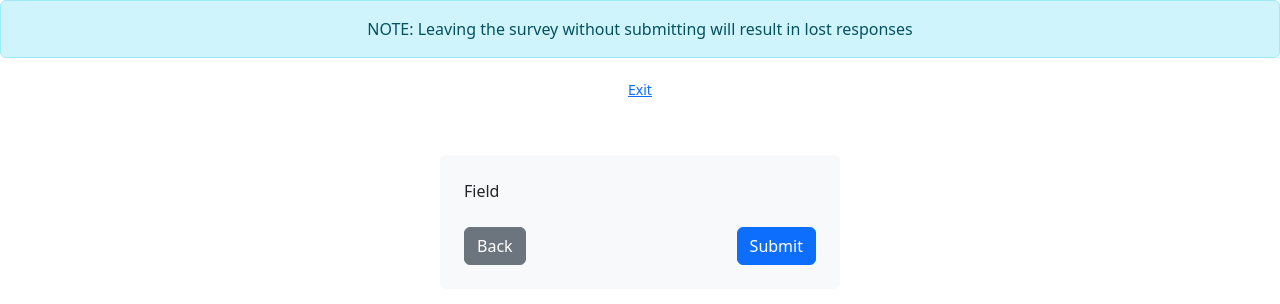
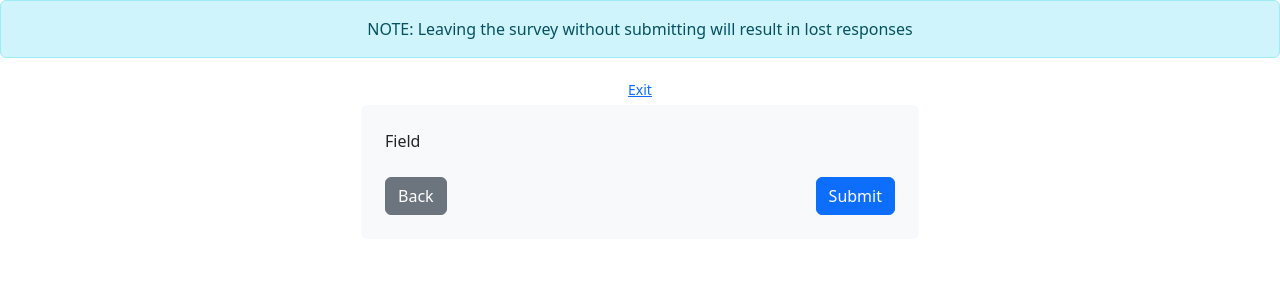
Before and after one commit to sylvaingchassang/ddss-safely-report, a Python web app: template safely_report/templates/survey/index.html in a window 1280 px wide. Shown: the top 304 px of the page. Run offline with Jinja, Linux system fonts and the light colour scheme; the template is opened without the code that fills it, so the values that code supplies are empty, except form fields; tables that the repository leaves empty hold one stand-in row (values such as "Sample post"); form fields are guessed from the names that the template uses; some libraries are stand-ins or nearby versions.

Commit message:
html media

```diff
--- a/safely_report/static/styles.css
+++ b/safely_report/static/styles.css
@@ -8,9 +8,19 @@ body {
 }
 
 .form-container {
-  max-width: 400px;
-  margin: auto;
-  margin-top: 50px;
+  flex: 1;              /* Each child will take equal space */
+  padding: 0px;    /* Padding for some internal spacing */
+}
+
+/* CSS file */
+.form-content {
+    flex: 1;  /* Takes the remaining space when media is present */
+    padding: 10px;
+}
+
+.form-content.full-width {
+    flex: 0 0 50%;  /* Takes half of the container's width when media is absent */
+    max-width: 50%; /* Ensures it does not grow beyond 50% */
 }
 
 .form-control ul {
@@ -30,3 +40,22 @@ body {
 .form-control label {
   margin-left: 10px;
 }
+
+.img-responsive {
+    max-height: 50vh;
+    width: auto;
+    height: auto;
+    max-width: 100%,
+    display: block;
+    box-shadow: 0 4px 8px rgba(0,0,0,0.1);  /* Adds shadow for depth */
+    border-radius: 10px;  /* Rounded corners */
+}
+
+.container {
+    display: flex;        /* Enables Flexbox */
+    flex-direction: row;  /* Align children horizontally */
+    justify-content: center; /* Centers children horizontally */
+    align-items: flex-start;
+    gap: 0px;            /* Optional: adds space between the two elements */
+    width: 100%;          /* Optional: ensures the container takes full width */
+}
--- a/safely_report/survey/survey_processor.py
+++ b/safely_report/survey/survey_processor.py
@@ -198,6 +198,10 @@ class SurveyProcessor(XLSFormFunctions):
                 ]
 
         return None
+
+    @property
+    def curr_media(self) -> str:
+        return self._curr_element.media
 
     def set_enumerator_uuid(self, enumerator_uuid: str):
         """
--- a/safely_report/templates/survey/index.html
+++ b/safely_report/templates/survey/index.html
@@ -51,8 +51,20 @@
     </div>
   {% endif %}
 
-  {# Display form #}
-  <form method="POST" class="bg-light p-4 rounded">
+
+  <div class="container" style="display: flex;">
+  <!-- Media container -->
+
+
+    {% if form.meta.media %}
+      <div class="form-container">
+      {{ form.meta.media.html|safe }}
+      </div>
+    <form method="POST" class="form-content bg-light p-4 rounded">
+      {% else %}
+    <!-- Apply 'full-width' class when media is absent -->
+    <form method="POST" class="form-content bg-light p-4 rounded full-width">
+   {% endif %}
     {{ form.hidden_tag() }}
     {# Display errors if any #}
     {% if form.field.errors %}
@@ -80,5 +92,5 @@
     </div>
   </form>
 </div>
-
+</div>
 {% endblock %}
```
Also changed, not shown: safely_report/survey/form_generator.py (+17 -1 lines).
